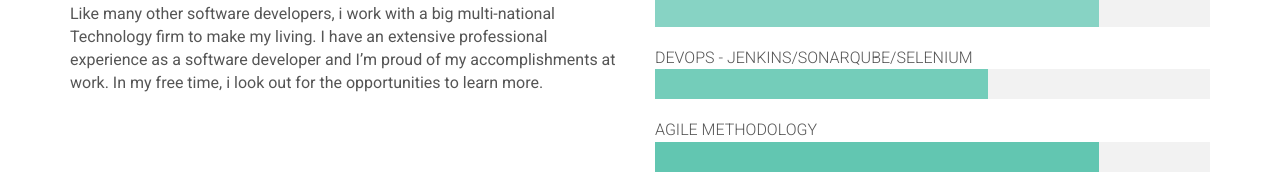
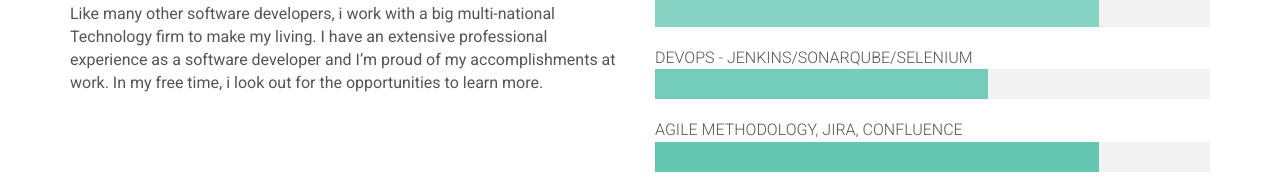
Before and after one commit to piyusher/piyusher.github.io, a plain HTML site: page index.html in a window 1280 px wide. Shown: the part 1130-1319 px from the top of the page. Drawn offline with Linux system fonts and the light colour scheme; no server answers.

Commit message:
Update index.html

```diff
--- a/index.html
+++ b/index.html
@@ -174,7 +174,7 @@ _________________________________________________________ -->
 
                                 <div class="skill-item">
                                     <div class="progress-title">
-                                        AGILE Methodology
+                                        AGILE Methodology, JIRA, Confluence
                                     </div>
                                     <div class="progress">
                                         <div class="progress-bar progress-bar-skill4" role="progressbar" aria-valuenow="80" aria-valuemin="0" aria-valuemax="100" style="width: 80%;">
```
